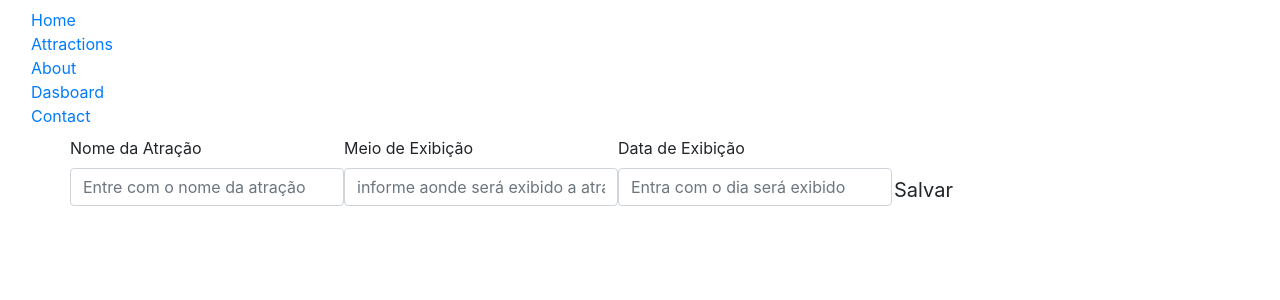
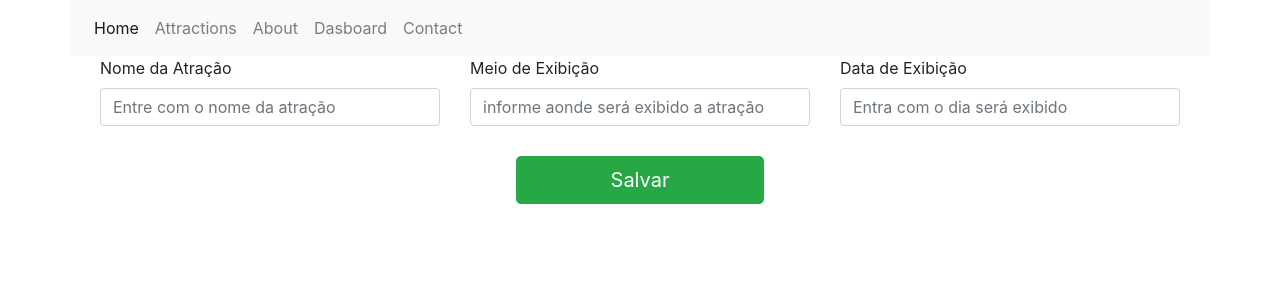
Before and after one commit to lucasaugustodeveloper/serie-tv, a React (Create React App) app: page /attractions in a window 1280 px wide. Shown: the top 300 px of the page. Built offline with nearby package versions, Linux system fonts and the light colour scheme.

Commit message:
Updated all dependencies, components and styles for some components

```diff
--- a/src/App/App.js
+++ b/src/App/App.js
@@ -10,12 +10,12 @@ const Home = lazy(() => import('../pages/home/Home'));
 const About = lazy(() => import('../pages/about/About'));
 const Dashboard = lazy(() => import('../pages/dashboard/Dashboard'));
 const Attractions = lazy(() => import('../components/Attractions/Attractions'));
-const Contact = lazy(() => import('../pages/contact'));
+const Contact = lazy(() => import('../pages/contact/Contact'));
 
 const App = () => (
-  <div className="container-fluid">
+  <div className="container">
     <Router>
-      <Suspense fallback={ <div>Carregando...</div> }>
+      <Suspense fallback={<div>Carregando...</div>}>
         <header className="header row">
           <Menu />
         </header>
--- a/src/components/Attractions/FormAttractions.js
+++ b/src/components/Attractions/FormAttractions.js
@@ -15,7 +15,7 @@ const FormAttraction = ({
     infoId
 }) => (
     <div className="row">
-        <div className="col-xs-6">
+        <div className="col">
             <Label
                 name="atracao"
                 displayName="Nome da Atração"
@@ -28,7 +28,7 @@ const FormAttraction = ({
                 handleInputChange={ handleInputChange }
             />
         </div>
-        <div className="col-xs-6">
+        <div className="col">
             <Label
                 name="type"
                 displayName="Meio de Exibição"
@@ -41,7 +41,7 @@ const FormAttraction = ({
                 handleInputChange={ handleInputChange }
             />
         </div>
-        <div className="col-xs-6">
+        <div className="col">
             <Label
                 name="hour"
                 displayName="Data de Exibição"
@@ -54,12 +54,13 @@ const FormAttraction = ({
                 handleInputChange={ handleInputChange }
             />
         </div>
-        <div className="col-xs-12">
-            <div className="row">
-                <div className="col-xs-3">
+        <div className='w-100' />
+        <div className="col">
+            <div className="row justify-content-sm-center">
+                <div className="col-lg-3">
                     <button
                         type="button"
-                        className="btnSend btn btn-default btn-block btn-lg"
+                            className={`btnSend btn ${!update ? 'btn-success' : 'btn-info'} btn-block btn-lg`}
                         onClick={ !update ? handleSubmit : () => handleUpdate(infoId) }
                     >
                         { !update ? 'Salvar': 'Update' }
--- a/src/components/Attractions/ListAttractions.js
+++ b/src/components/Attractions/ListAttractions.js
@@ -9,39 +9,34 @@ const ListAttraction = ({
 }) => (
     <div className="listAttractions row">
         { attractions.map(item => (
-            <div className="col-xs-6 col-sm-6 col-md-6 col-lg-4" key={item.id}>
-                <div className="panel panel-default">
-                    <div className="panel-heading">
+            <div className="col" key={item.id}>
+                <div className="card" style={{ width: '18rem' }}>
+                    <div className="card-body">
+                        <div className="card-title">
                             <div className="row">
-                            <div className="col-xs-12 col-sm-7 col-lg-7">{ item.name }</div>
-                            <div className="col-xs-10 col-xs-offset-1 col-sm-5 col-sm-offset-0 col-lg-5">
+                                <div className="col">{ item.name }</div>
+                            </div>
+                        </div>
+                        <strong>Data de exibição:</strong> { item.exhibition }
+                        <p>{item.type}</p>
+                    </div>
+                    <div className="card-footer">
                         <div className="btn-group">
-                                    <button className="btn btn-warning" onClick={ () => handleGetItem(item.id) }>
+                            <button className="btn btn-warning" onClick={() => handleGetItem(item.id)}>
                                 <img
                                     src="https://cdn3.iconfinder.com/data/icons/cool-application-icons/512/pen-15-512.png"
                                     style={{ width: '20px', height: '20px' }}
-                                            alt={ item.name }
+                                    alt={item.name}
                                 />
                             </button>
-                                    <button className="btn btn-danger" onClick={ () => handleRemove(item.id) }>
+                            <button className="btn btn-danger" onClick={() => handleRemove(item.id)}>
                                 <img
                                     src="https://cdn3.iconfinder.com/data/icons/cleaning-icons/512/Trash_Can-512.png"
                                     style={{ width: '20px', height: '20px' }}
-                                            alt={ item.name }
+                                    alt={item.name}
                                 />
                             </button>
                         </div>
-                            </div>
-                        </div>
-                    </div>
-                    <div className="panel-body">
-                        <strong>Data de exibição:</strong> { item.exhibition }
-                        <div className="row">
-
-                        </div>
-                    </div>
-                    <div className="panel-footer">
-                        { item.type }
                     </div>
                 </div>
             </div>
--- a/src/components/Menu/Menu.js
+++ b/src/components/Menu/Menu.js
@@ -1,5 +1,7 @@
-import React, { Fragment } from 'react';
+import React, { useState } from 'react';
 import { Link } from 'react-router-dom';
+
+import './menu.css';
 
 const links = [
     { name: 'Home', path: '/' },
@@ -7,32 +9,32 @@ const links = [
     { name: 'About', path: '/about' },
     { name: 'Dasboard', path: '/dashboard' },
     { name: 'Contact', path: '/contact' },
-]
+];
 
-const getPathName = (pathname, verify) => {
-    return pathname === verify ? 'active': '';
-}
-
-const renderLink = () => {
-    const pathname = window.location.pathname;
+const RenderLink = () => {
+    const [path, setPath] = useState('/');
 
     return links.map(link => (
-        <li key={link.name} className={ getPathName(pathname, link.path) }>
-            <Link to={link.path}>{link.name}</Link>
+        <li
+            key={link.name}
+            className={`nav-item ${path === link.path ? 'active' : null}`}
+        >
+            <Link
+                className='nav-link' to={link.path}
+                onClick={() => setPath(link.path)}
+            >
+                {link.name}
+            </Link>
         </li>
     ));
-}
+};
 
-const Menu = props => (
-    <Fragment>
-        <nav className='navbar navbar-default'>
-            <div className='container-fluid'>
-                <ul className='nav navbar-nav'>
-                    { renderLink() }
-                </ul>
-            </div>
-        </nav>
-    </Fragment>
-)
+const Menu = () => (
+    <nav className='navbar navbar-expand-lg navbar-light bg-light'>
+        <ul className='navbar-nav mr-auto'>
+            {RenderLink()}
+        </ul>
+    </nav>
+);
 
 export default Menu
--- /dev/null
+++ b/src/components/Menu/menu.css
@@ -0,0 +1,3 @@
+.navbar {
+  width: 100%;
+}
```
Also changed, not shown: src/pages/contact/Contact.js (renamed from src/pages/contact/index.js), 1 other file (tests, documents, lock files or other folders). Lines whose indentation alone changed are shown as unchanged.
